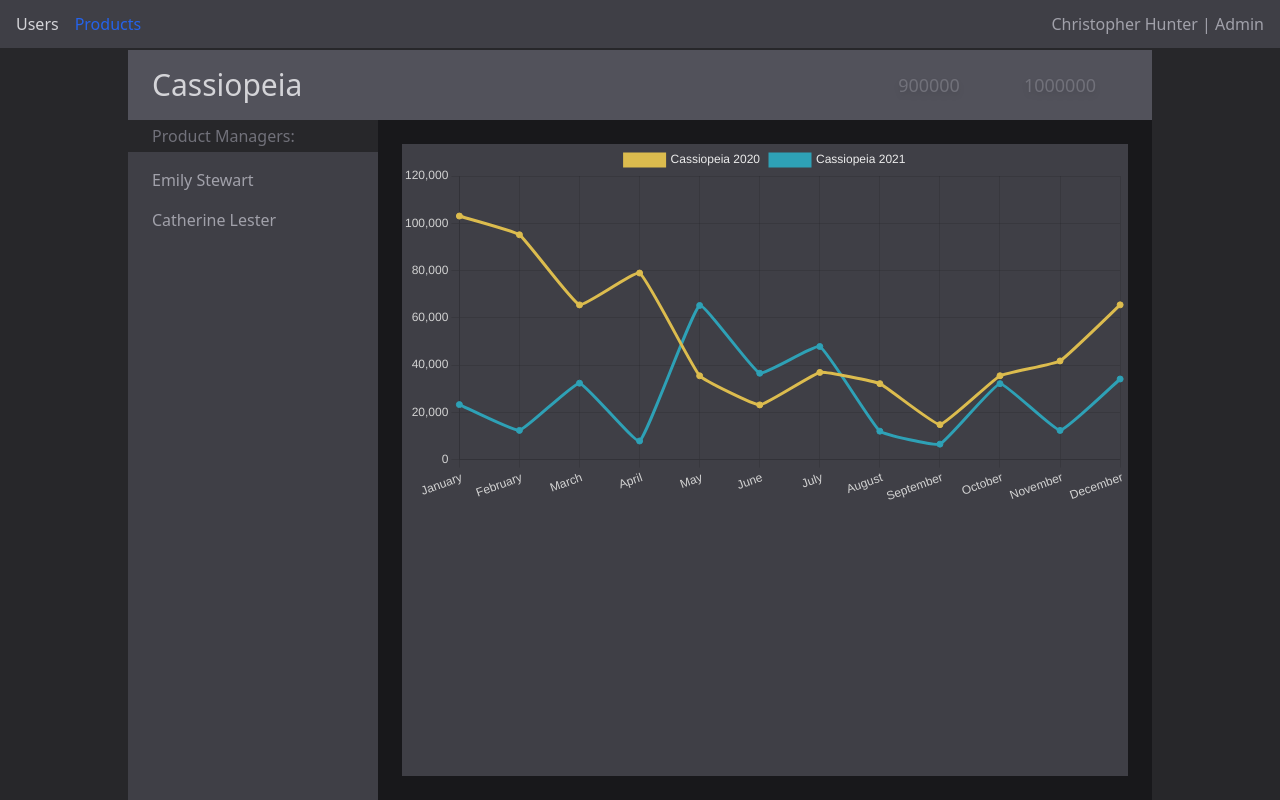
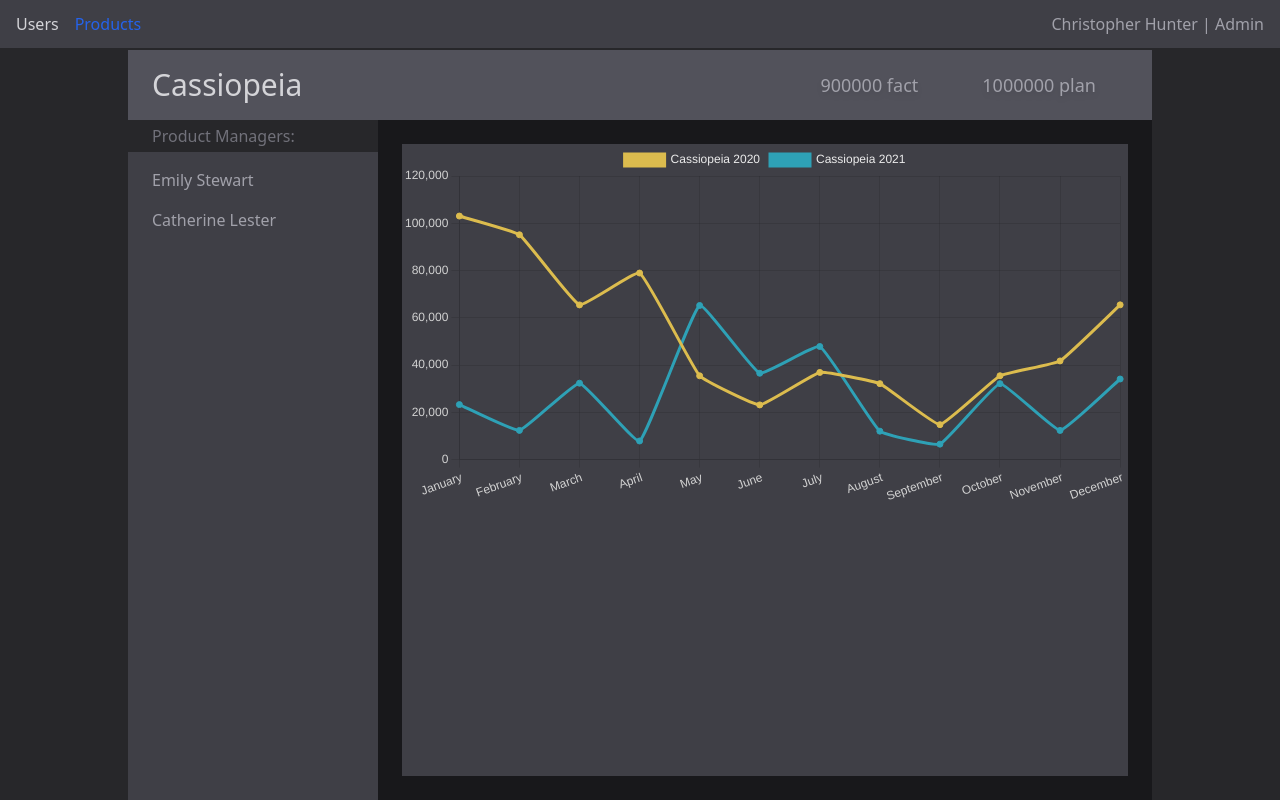
Before and after one commit to oOFaYOo/analytical-service, a React (Create React App) app: page /products/0b203tvr in a window 1280 px wide. Built offline with nearby package versions, Linux system fonts and the light colour scheme.

Commit message:
recolored

```diff
--- a/src/pages/Products/Product/index.tsx
+++ b/src/pages/Products/Product/index.tsx
@@ -44,9 +44,9 @@ const Product = () => {
                 <div
                     className={'max-h-[70px] min-h-[70px] w-full bg-zinc-600 text-zinc-300 items-center justify-between flex px-6 text-3xl'}>
                     <p>{data.name}</p>
-                    <div className={'flex flex-row text-lg grow justify-end text-zinc-500'}>
-                        <p className={'mx-8 drop-shadow-md'}>{data.fact}</p>
-                        <p className={'mx-8 drop-shadow-md'}>{data.plan}</p>
+                    <div className={'flex flex-row text-lg grow justify-end text-zinc-400'}>
+                        <p className={'mx-8 drop-shadow-md'}>{data.fact} fact</p>
+                        <p className={'mx-8 drop-shadow-md'}>{data.plan} plan</p>
                     </div>
                 </div>
                 <div className={'h-full w-full relative flex flex-row'}>
```
